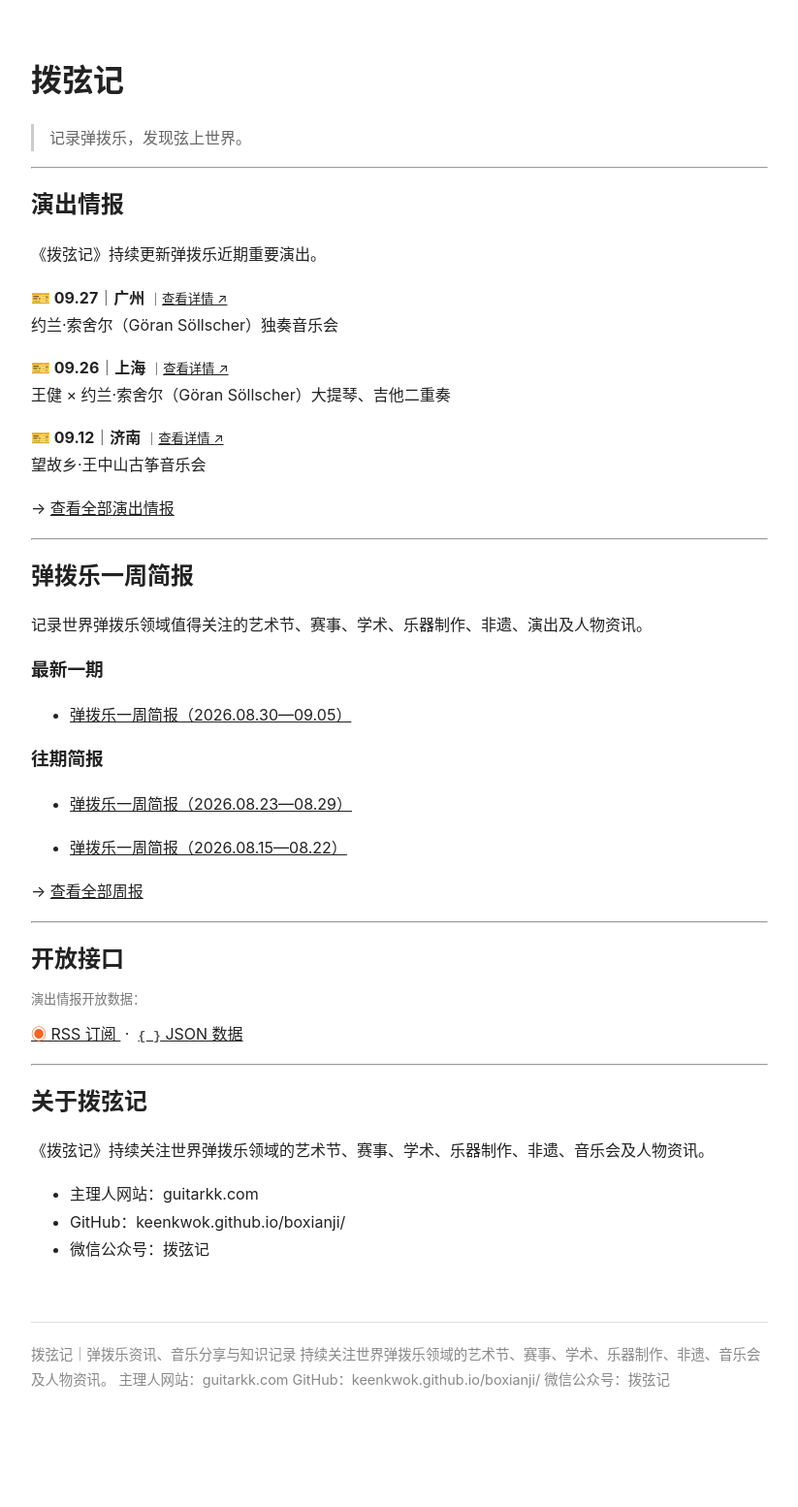
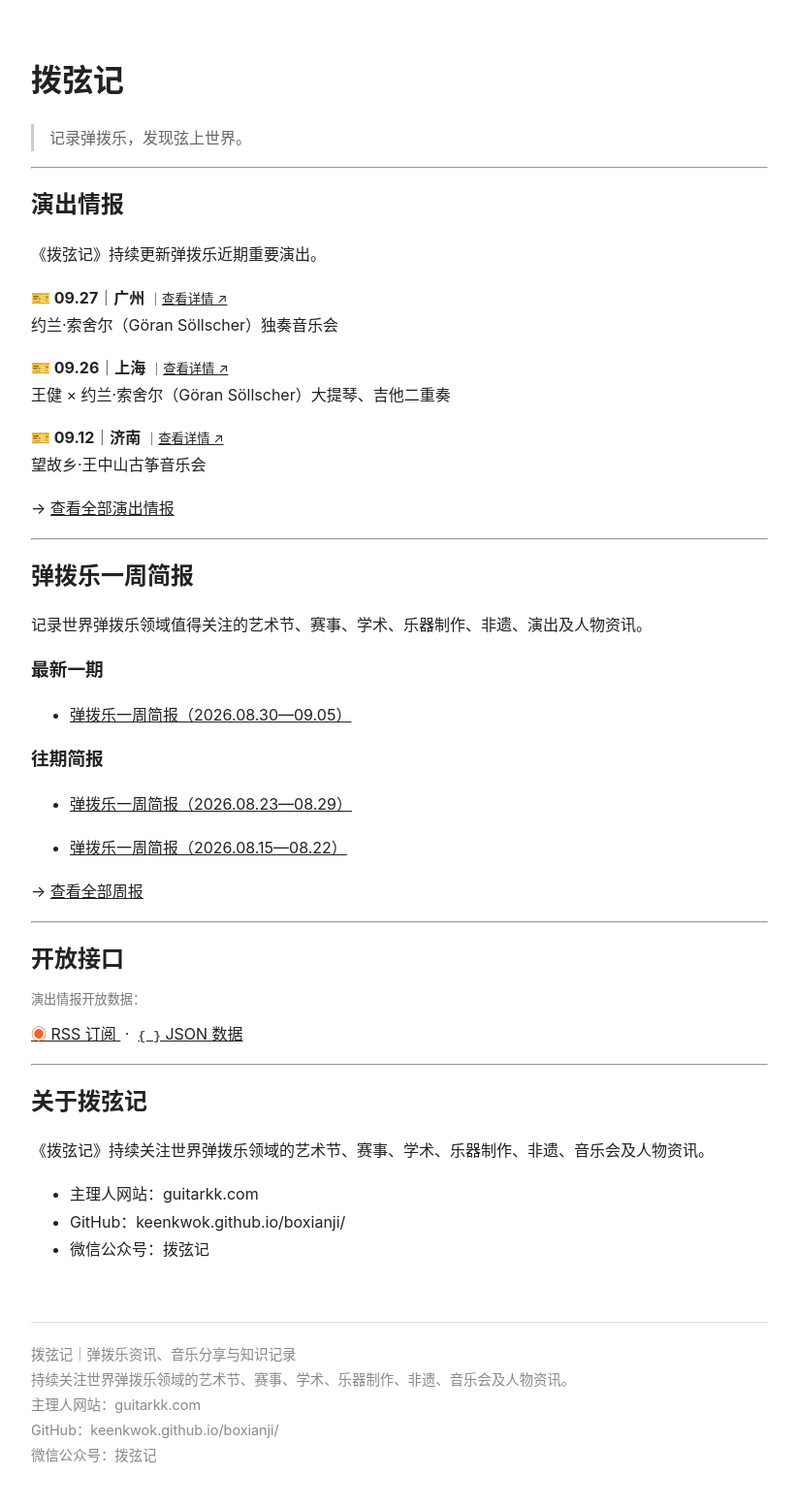
Before and after one commit to KeenKwok/boxianji, a Jekyll site: the page built from index.md, in a window 1280 px wide. Shown: the whole page at 97% size, without its empty margins (228-1051 px from the left). Built offline with Jekyll 4.4.1, drawn with Linux system fonts in a browser that asks for light colours; before the commit the page ends 1476 px from its top, so only the background shows below that.

Commit message:
Update footer content with line breaks

```diff
--- a/_layouts/default.html
+++ b/_layouts/default.html
@@ -68,12 +68,12 @@
 {{ content }}
 
 <footer>
-  拨弦记｜弹拨乐资讯、音乐分享与知识记录
-  持续关注世界弹拨乐领域的艺术节、赛事、学术、乐器制作、非遗、音乐会及人物资讯。
+  拨弦记｜弹拨乐资讯、音乐分享与知识记录<br>
+  持续关注世界弹拨乐领域的艺术节、赛事、学术、乐器制作、非遗、音乐会及人物资讯。<br>
 
-主理人网站：guitarkk.com
-GitHub：keenkwok.github.io/boxianji/
-微信公众号：拨弦记
+  主理人网站：guitarkk.com<br>
+  GitHub：keenkwok.github.io/boxianji/<br>
+  微信公众号：拨弦记
 </footer>
 
 </body>
```
